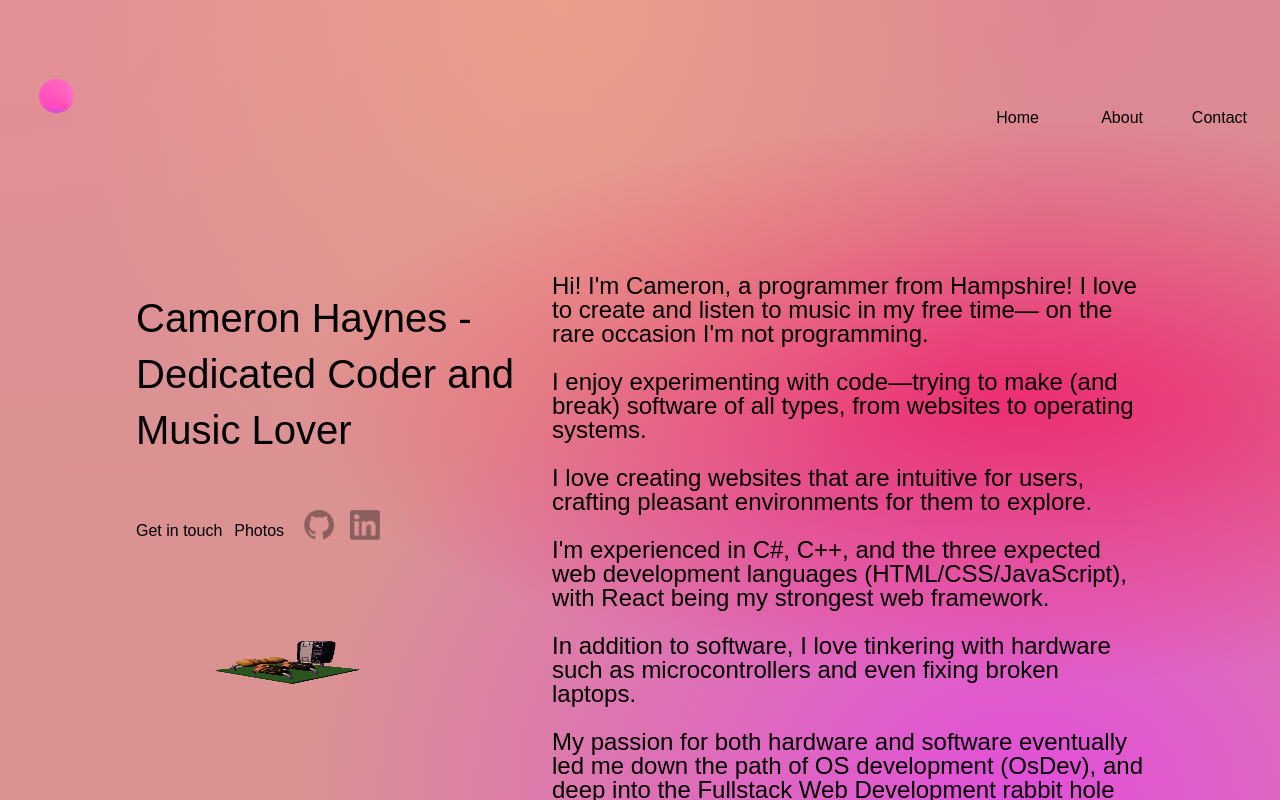
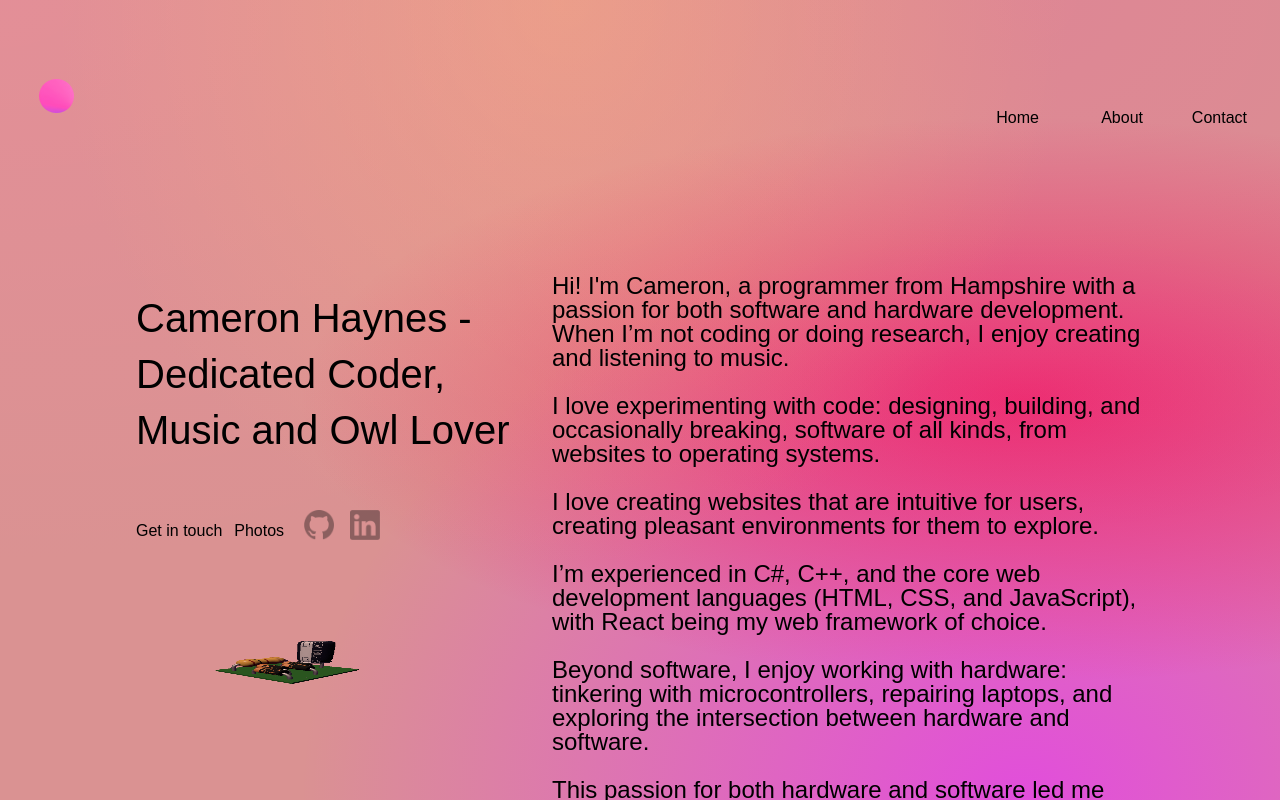
Before and after one commit to CamH04/Portfolio-Site, a React (Create React App) app in the folder site/: page /About in a window 1280 px wide. Shown: the top 800 px of the page. Built offline with nearby package versions, Linux system fonts and the light colour scheme.

Commit message:
spelling mistake fixes

```diff
--- a/site/src/pages/About.js
+++ b/site/src/pages/About.js
@@ -18,7 +18,7 @@ export default function About() {
                 <div className="col-1 hide-m"></div>
                 <div className="col-4 col-5-m col-3-s">
                     <h1 data-aos="fade-up" data-aos-duration="1500">
-                        Cameron Haynes - <span className="light">Dedicated Coder and Music Lover</span>
+                        Cameron Haynes - <span className="light">Dedicated Coder, Music and Owl Lover</span>
                     </h1>
                     <ul className="contact" data-aos="zoom-in-up" data-aos-duration="1000">
                         <li data-aos="zoom-in-up" data-aos-duration="1000">
@@ -50,24 +50,22 @@ export default function About() {
                 </div>
                 <div className="col-6 col-4-m col-3-s" data-aos="zoom-in-left" data-aos-duration="1200">
                     <p className="big">
-                        Hi! I'm Cameron, a programmer from Hampshire! I love to create and listen to music in my free time—
-                        on the rare occasion I'm not programming.
+                       Hi! I'm Cameron, a programmer from Hampshire with a  passion for both software and hardware development. When I’m not coding or doing research, I enjoy creating and listening to music.
                     </p>
                     <p className="big">
-                        I enjoy experimenting with code—trying to make (and break) software of all types, from websites to operating systems.
+                        I love experimenting with code: designing, building, and occasionally breaking, software of all kinds, from websites to operating systems.
                     </p>
                     <p className="big">
-                        I love creating websites that are intuitive for users, crafting pleasant environments for them to explore.
+                        I love creating websites that are intuitive for users, creating pleasant environments for them to explore.
                     </p>
                     <p className="big">
-                        I'm experienced in C#, C++, and the three expected web development languages (HTML/CSS/JavaScript),
-                        with React being my strongest web framework.
+                        I’m experienced in C#, C++, and the core web development languages (HTML, CSS, and JavaScript), with React being my web framework of choice.
                     </p>
                     <p className="big">
-                        In addition to software, I love tinkering with hardware such as microcontrollers and even fixing broken laptops.
+                        Beyond software, I enjoy working with hardware: tinkering with microcontrollers, repairing laptops, and exploring the intersection between hardware and software.
                     </p>
                     <p className="big">
-                        My passion for both hardware and software eventually led me down the path of OS development (OsDev), and deep into the Fullstack Web Development rabbit hole
+                        This passion for both hardware and software led me into operating system development (OSDev) and further down the path of full-stack web development. As well as this i love to do research in computer science such as my first paper : A Mathematical Approach To Compilers
                     </p>
                 </div>
                 <div className="col-12"></div>
--- a/site/src/pages/Contact.js
+++ b/site/src/pages/Contact.js
@@ -22,7 +22,7 @@ export default function Contact (){
             <div class="col-5 hide-m"></div>
             <div class="col-4 col-3-m col-3-s" data-aos="zoom-in-up" data-aos-duration="1000" >
                 <p class="light">Send me an email</p>
-                <p class="big"><a href="mailto:wouterdebres@gmail.com">cameronahaynes04@gmail.com</a></p>
+                <p class="big"><a href="cameronahaynes04@gmail.com">cameronahaynes04@gmail.com</a></p>
             </div>
             <div class="col-5 col-3-m col-3-s" data-aos="zoom-in-up" data-aos-duration="1000" >
                 <p class="light">Connect on LinkedIn</p>
--- a/site/src/pages/Home.css
+++ b/site/src/pages/Home.css
@@ -1,7 +1,6 @@
 *{
     font-family:Helvetica,Arial,sans-serif;
 }
-/* Buttons */
 .Buttons{
     position: relative;
     display: flex;
@@ -51,7 +50,9 @@ span{
   transform-origin: top left;
   transform: 0%;
 }
-
+.namebig{
+  margin-left: 7%;
+}
 .GOTOTHERIGHTIBEG{
   margin-left: 50%;
 }
@@ -65,9 +66,13 @@ span{
   padding-right: 9%;
   text-decoration: underline;
 }
-
+.name-text2{
+    padding-left: 9%;
+}
+.name-text3{
+    padding-left: 22%;
+}
 @media screen and (max-width: 600px) {
-  /* text*/
   .text-to-center{
     display: flex;
     flex-direction: column;
@@ -80,14 +85,12 @@ span{
   .name-text2{
     padding-left: 0%;
   }
-  /* buttons */
   .Buttons{
     display: flex;
     flex-direction: column;
     justify-content: center;
     align-items: center;
   }
-  /* projects*/
   .project{
     margin-bottom: 40%;
     display: flex;
--- a/site/src/pages/Home.js
+++ b/site/src/pages/Home.js
@@ -16,6 +16,7 @@ import 'aos/dist/aos.css';
 
 export default function Home() {
     const projref = useRef();
+    const cirtref = useRef();
 
     useEffect(() => {
         Aos.init();
@@ -23,23 +24,27 @@ export default function Home() {
 
     return (
         <section>
+            {/* Intro Section */}
             <div className="grid intro">
                 <div className="col-1 hide-m"></div>
                 <div className="col-11 col-6-m col-3-s center">
                     <div className="text-to-center" data-aos="fade-up" data-aos-duration="1500">
-                        <p className="name-text">Cameron Haynes - Programmer</p>
-                        <h1 className="name-text2">I like to code things</h1>
-                        <p className="text-to-center">
-                            <span onClick={() => {
-                                projref.current?.scrollIntoView({
-                                    behavior: 'smooth'
-                                });
-                            }}>Projects</span>
+                        <h2 className="name-text">Programmer</h2>
+                        <h1 className="namebig">Cameron Haynes</h1>
+                        <p className="name-text3">
+                            <span
+                                onClick={() => {
+                                    projref.current?.scrollIntoView({ behavior: 'smooth' });
+                                }}
+                            >
+                                Projects
+                            </span>
                         </p>
                     </div>
                 </div>
             </div>
 
+            {/* Buttons Section */}
             <section className="lower">
                 <div className="Buttons" data-aos="zoom-in-up" data-aos-duration="1000">
                     <a href="https://www.linkedin.com/in/cameron-haynes-778056233/">
@@ -60,9 +65,11 @@ export default function Home() {
                 </div>
             </section>
 
+            {/* Projects Section */}
             <section ref={projref} id="project-section" className="projects">
                 <h1 className="name-text2 title-text" data-aos="fade-up" data-aos-duration="1500">Projects</h1>
 
+                {/* AlbaOS */}
                 <div className="project grid center gap">
                     <div className="col-3 col-6-m col-3-s center">
                         <h2 data-aos="zoom-in-right" data-aos-duration="1000">
@@ -74,6 +81,7 @@ export default function Home() {
                     </a>
                 </div>
 
+                {/* NHS App */}
                 <div data-aos="fade-up" data-aos-duration="2000">
                     <div className="project grid center gap">
                         <a href="https://github.com/CamH04/Enterprise-Project-Group-9" className="col-8 col-6-m col-3-s project-image">
@@ -88,6 +96,7 @@ export default function Home() {
                         </div>
                     </div>
 
+                    {/* EDI App */}
                     <div className="project grid center gap">
                         <div className="col-3 col-6-m col-3-s center">
                             <h2 data-aos="zoom-in-right" data-aos-duration="1000">
@@ -102,6 +111,7 @@ export default function Home() {
                     </div>
                 </div>
 
+                {/* Alba Articles */}
                 <div data-aos="fade-up" data-aos-duration="2000">
                     <div className="project grid center gap">
                         <a href="https://albasoftware-articles.netlify.app/" className="col-8 col-6-m col-3-s project-image">
@@ -117,6 +127,7 @@ export default function Home() {
                     </div>
                 </div>
 
+                {/* Fiddlesticks Music */}
                 <div className="project grid center gap">
                     <div className="col-3 col-6-m col-3-s center">
                         <h2 data-aos="zoom-in-right" data-aos-duration="1000">
@@ -130,8 +141,8 @@ export default function Home() {
                     </a>
                 </div>
 
-
-           <div data-aos="fade-up" data-aos-duration="2000">
+                {/* AlbaSoftware Hub */}
+                <div data-aos="fade-up" data-aos-duration="2000">
                     <div className="project grid center gap">
                         <a href="https://albasoftware.netlify.app/" className="col-8 col-6-m col-3-s project-image">
                             <img id="ui" src={apic} width="480" height="270" alt="Alba Software" data-aos="zoom-in-right" data-aos-duration="1000" />
@@ -146,6 +157,7 @@ export default function Home() {
                     </div>
                 </div>
 
+                {/* Neural Network */}
                 <div className="project grid center gap">
                     <div className="col-3 col-6-m col-3-s center">
                         <h2 data-aos="zoom-in-right" data-aos-duration="1000">
@@ -160,8 +172,8 @@ export default function Home() {
                 </div>
             </section>
 
-
-            <section ref={projref} id="cirt-section" className="cirt">
+            {/* Certifications Section */}
+            <section ref={cirtref} id="cirt-section" className="cirt">
                 <h1 className="name-text2 title-text" data-aos="fade-up" data-aos-duration="1500">Technical Certifications</h1>
 
                 <div className="project grid center gap">
@@ -169,18 +181,15 @@ export default function Home() {
                         <h2 data-aos="zoom-in-right" data-aos-duration="1000">
                             <a href="https://www.credly.com/users/cameron-haynes.ad5d24e2/badges#credly">
                                  Cisco Academy: Operating Systems Basics.
-                                 A Cirtification around how to use Linux and Windows for sys admin and cybersecurity
+                                 A Certification around how to use Linux and Windows for sys admin and cybersecurity
                             </a>
                         </h2>
                     </div>
                     <a href="https://www.credly.com/users/cameron-haynes.ad5d24e2/badges#credly" className="col-8 col-6-m col-3-s project-image GOTOTHERIGHTIBEG" data-aos="zoom-in-left" data-aos-duration="1000">
-                        <img id="ui" src={Cirt1} width="480" height="270" alt="Cirtification" />
+                        <img id="ui" src={Cirt1} width="480" height="270" alt="Certification" />
                     </a>
                 </div>
             </section>
-
-
-
         </section>
     );
 }
```
Also changed, not shown: 1 other file (tests, documents, lock files or other folders).
